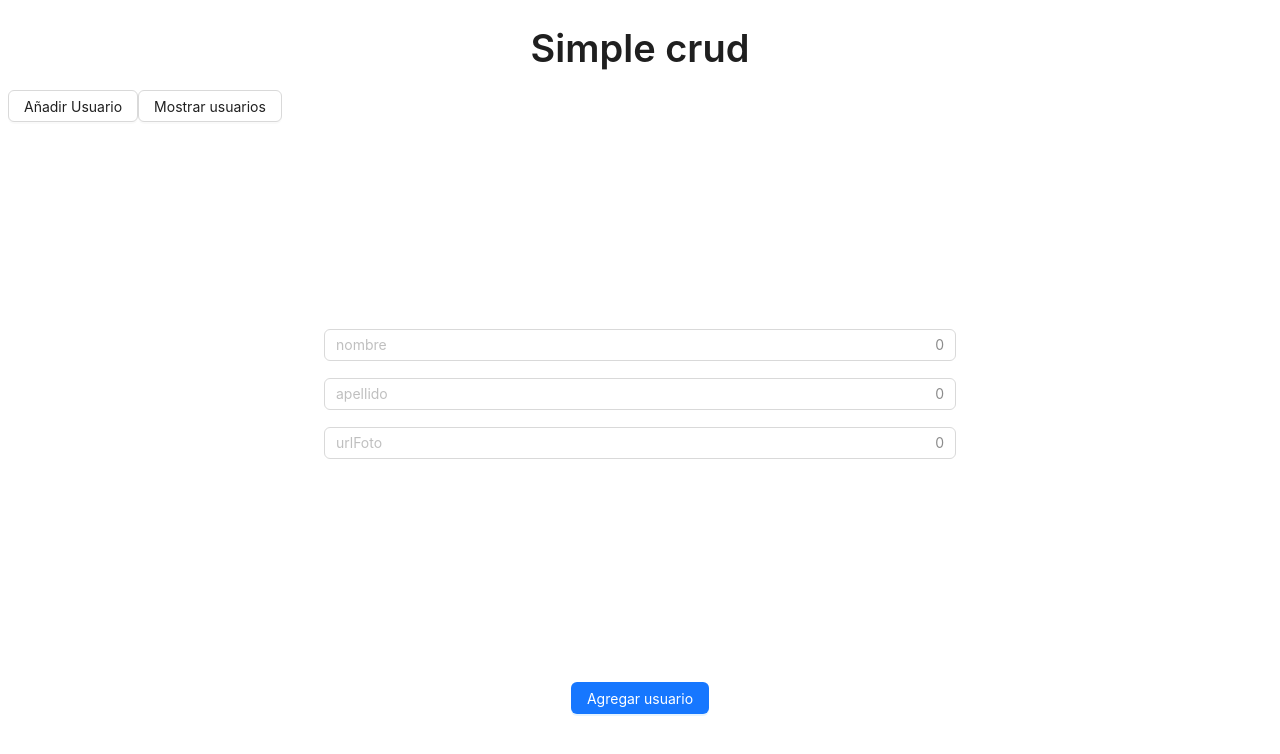
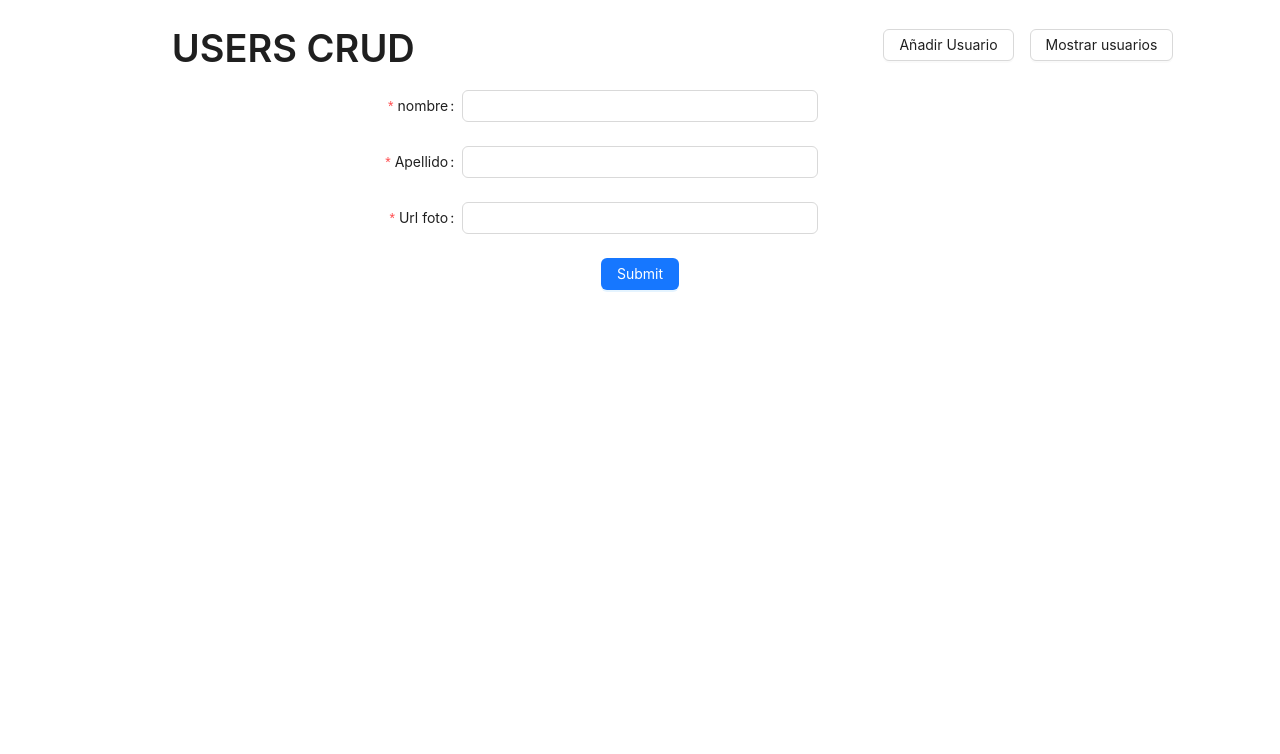
Before and after one commit to WilberthGamboa/CrudElectronReact, a React (Vite) app in the folder src/renderer/: page / in a window 1280 px wide. Shown: the top 754 px of the page. Built offline with nearby package versions, Linux system fonts and the light colour scheme.

Commit message:
se restructura el form

```diff
--- a/package.json
+++ b/package.json
@@ -17,6 +17,7 @@
     "build:linux": "npm run build && electron-builder --linux --config"
   },
   "dependencies": {
+    "@ant-design/colors": "^7.0.0",
     "@electron-toolkit/preload": "^1.0.3",
     "@electron-toolkit/utils": "^1.0.2",
     "antd": "^5.5.2",
--- a/src/renderer/src/App.jsx
+++ b/src/renderer/src/App.jsx
@@ -2,6 +2,10 @@
 import { AddUser } from "./components/addUser/AddUser";
 import { TitleForm } from "./components/addUser/components/TitleForm";
 import { UserView } from "./components/userView/UserView";
+
+import './style.css';
+import Layout, { Header } from "antd/es/layout/layout";
+
 function App() {
 
   const [visibilidad, setvisibilidad] = useState(false);
@@ -23,13 +27,20 @@
     }
   }
   return (
+
     <>
+
+  <header className="headerAnt">
     <TitleForm onSetViewFalse={onSetViewFalse} onSetViewTrue={onSetViewTrue} />
+    </header>
+
+
+
     {
      renderizarComponente()
 
     }
-    </>
+  </>
   )
 }
 
--- a/src/renderer/src/components/addUser/AddUser.jsx
+++ b/src/renderer/src/components/addUser/AddUser.jsx
@@ -1,12 +1,27 @@
-import React from 'react'
+import { Content } from 'antd/es/layout/layout'
 import { FormMercanciaVendida } from './components/FormMercanciaVendida'
-import { TitleForm } from './components/TitleForm'
+import { Col, Row } from 'antd'
+
 
 export const AddUser = () => {
   return (
-    <>
-    <FormMercanciaVendida/>
+   <main>
+         <Row justify={'center'}>
+          <Col span={20} >
 
-    </>
+          <FormMercanciaVendida/>
+          </Col>
+         </Row>
+
+
+
+
+
+
+
+   </main>
+
+
+
   )
 }
--- a/src/renderer/src/components/addUser/components/FormMercanciaVendida.jsx
+++ b/src/renderer/src/components/addUser/components/FormMercanciaVendida.jsx
@@ -1,37 +1,76 @@
-import { Col, Row } from "antd"
-import { InputComponent } from "./InputComponent"
-import { ButtonForm } from "./ButtonForm"
+import { Button, Form, Input, Row } from "antd"
 import { useState } from "react"
-
-
+import './style.css'
 
 export const FormMercanciaVendida = () => {
     const [inputValues, setinputValues] = useState({
-        nombre:'',
-        apellido:'',
-        urlFoto:'',
+        nombre: '',
+        apellido: '',
+        urlFoto: '',
     })
-    const onInputChange = ({target},name) => {
+    const onInputChange = ({ target }, name) => {
         setinputValues({
             ...inputValues,
-            [name]:target.value
+            [name]: target.value
         })
     }
 
-    const onClick = async () =>{
-       await  window.electronFront.guardarInformacion(inputValues)
+    const onClick = async () => {
+        await window.electronFront.guardarInformacion(inputValues)
     }
+    const layout = {
+        labelCol: {
+            span: 8,
+        },
+        wrapperCol: {
+            span: 8,
+        },
+    };
+    return (
 
-    return (
-        <>
-        <Row justify="center" align="middle" style={{ height: '70vh' }}>
-                <Col span={12}>
-                    <InputComponent onInputChange={onInputChange} name={'nombre'} placeholder={'nombre'}/>
-                    <InputComponent onInputChange={onInputChange} name={'apellido'} placeholder={'apellido'}  />
-                    <InputComponent onInputChange={onInputChange} name={'urlFoto'} placeholder={'urlFoto'}/>
-                </Col>
-        </Row>
-            <ButtonForm onClick={onClick}  />
-        </>
+        <Form className="" justify="center" align="middle" {...layout}>
+            <Form.Item
+                name={'nombre'}
+                label="nombre"
+                rules={[
+                    {
+                      required: true
+                    }
+                ]}
+            >
+                <Input onChange={(e) => onInputChange(e, "nombre")} />
+            </Form.Item>
+            <Form.Item
+                name={'apellido'}
+                label="Apellido"
+                rules={[
+                    {
+                        required: true
+                    }
+                ]}
+
+            >
+                <Input onChange={(e) => onInputChange(e, "apellido")} />
+            </Form.Item>
+
+            <Form.Item
+                name={'urlFoto'}
+                label="Url foto"
+                rules={[
+                    {
+                        required: true
+                    }
+                ]}
+
+            >
+                <Input onChange={(e) => onInputChange(e, "urlFoto")} />
+            </Form.Item>
+
+            <Form.Item wrapperCol={{ span: 8, offset: 8 }}>
+                <Button type="primary" htmlType="submit" onClick={onClick}>
+                    Submit
+                </Button>
+            </Form.Item>
+        </Form>
     )
 }
--- a/src/renderer/src/components/addUser/components/TitleForm.jsx
+++ b/src/renderer/src/components/addUser/components/TitleForm.jsx
@@ -1,17 +1,25 @@
-import { Button } from "antd"
+import { Button, Col, Row } from "antd"
+import Column from "antd/es/table/Column"
 import Title from "antd/es/typography/Title"
 
-export const TitleForm = ({onSetViewTrue,onSetViewFalse}) => {
+export const TitleForm = ({ onSetViewTrue, onSetViewFalse }) => {
   return (
-   <>
-  <div>
-  <Title direction="vertical" align="center">Simple crud</Title>
-    <nav>
-    <Button onClick={onSetViewFalse} >Añadir Usuario</Button>
-    <Button onClick={onSetViewTrue}>Mostrar usuarios</Button>
-    </nav>
-  </div>
-
-   </>
+    <>
+       <Row align="middle">
+  <Col  span={11} justify="center">
+    <Title align="center">USERS CRUD</Title>
+  </Col>
+  <Col span={11}   >
+    <Row gutter={16} justify="end">
+      <Col>
+        <Button onClick={onSetViewFalse}>Añadir Usuario</Button>
+      </Col>
+      <Col>
+        <Button onClick={onSetViewTrue}>Mostrar usuarios</Button>
+      </Col>
+    </Row>
+  </Col>
+</Row>
+    </>
   )
 }
--- /dev/null
+++ b/src/renderer/src/components/addUser/components/style.css
@@ -0,0 +1,4 @@
+header{
+    background-color: white;
+    text-transform: uppercase;
+}
--- a/src/renderer/src/components/userView/UserView.jsx
+++ b/src/renderer/src/components/userView/UserView.jsx
@@ -1,6 +1,6 @@
 import { Button } from "antd";
 import { useEffect, useState } from "react";
-
+import './style.css'
 export const UserView = () => {
 
   const [index, setindex] = useState(1)
--- /dev/null
+++ b/src/renderer/src/components/userView/style.css
@@ -0,0 +1,4 @@
+img{
+    display: block;
+    max-width: 600px;
+}
--- /dev/null
+++ b/src/renderer/src/style.css
@@ -0,0 +1,363 @@
+
+/*! normalize.css v8.0.1 | MIT License | github.com/necolas/normalize.css */
+
+/* Document
+   ========================================================================== */
+
+/**
+ * 1. Correct the line height in all browsers.
+ * 2. Prevent adjustments of font size after orientation changes in iOS.
+ */
+
+ html {
+    line-height: 1.15; /* 1 */
+    -webkit-text-size-adjust: 100%; /* 2 */
+  }
+
+  /* Sections
+     ========================================================================== */
+
+  /**
+   * Remove the margin in all browsers.
+   */
+
+  body {
+    margin: 0;
+  }
+
+  /**
+   * Render the `main` element consistently in IE.
+   */
+
+  main {
+    display: block;
+  }
+
+  /**
+   * Correct the font size and margin on `h1` elements within `section` and
+   * `article` contexts in Chrome, Firefox, and Safari.
+   */
+
+  h1 {
+    font-size: 2em;
+    margin: 0.67em 0;
+  }
+
+  /* Grouping content
+     ========================================================================== */
+
+  /**
+   * 1. Add the correct box sizing in Firefox.
+   * 2. Show the overflow in Edge and IE.
+   */
+
+  hr {
+    box-sizing: content-box; /* 1 */
+    height: 0; /* 1 */
+    overflow: visible; /* 2 */
+  }
+
+  /**
+   * 1. Correct the inheritance and scaling of font size in all browsers.
+   * 2. Correct the odd `em` font sizing in all browsers.
+   */
+
+  pre {
+    font-family: monospace, monospace; /* 1 */
+    font-size: 1em; /* 2 */
+  }
+
+  /* Text-level semantics
+     ========================================================================== */
+
+  /**
+   * Remove the gray background on active links in IE 10.
+   */
+
+  a {
+    background-color: transparent;
+  }
+
+  /**
+   * 1. Remove the bottom border in Chrome 57-
+   * 2. Add the correct text decoration in Chrome, Edge, IE, Opera, and Safari.
+   */
+
+  abbr[title] {
+    border-bottom: none; /* 1 */
+    text-decoration: underline; /* 2 */
+    text-decoration: underline dotted; /* 2 */
+  }
+
+  /**
+   * Add the correct font weight in Chrome, Edge, and Safari.
+   */
+
+  b,
+  strong {
+    font-weight: bolder;
+  }
+
+  /**
+   * 1. Correct the inheritance and scaling of font size in all browsers.
+   * 2. Correct the odd `em` font sizing in all browsers.
+   */
+
+  code,
+  kbd,
+  samp {
+    font-family: monospace, monospace; /* 1 */
+    font-size: 1em; /* 2 */
+  }
+
+  /**
+   * Add the correct font size in all browsers.
+   */
+
+  small {
+    font-size: 80%;
+  }
+
+  /**
+   * Prevent `sub` and `sup` elements from affecting the line height in
+   * all browsers.
+   */
+
+  sub,
+  sup {
+    font-size: 75%;
+    line-height: 0;
+    position: relative;
+    vertical-align: baseline;
+  }
+
+  sub {
+    bottom: -0.25em;
+  }
+
+  sup {
+    top: -0.5em;
+  }
+
+  /* Embedded content
+     ========================================================================== */
+
+  /**
+   * Remove the border on images inside links in IE 10.
+   */
+
+  img {
+    border-style: none;
+  }
+
+  /* Forms
+     ========================================================================== */
+
+  /**
+   * 1. Change the font styles in all browsers.
+   * 2. Remove the margin in Firefox and Safari.
+   */
+
+  button,
+  input,
+  optgroup,
+  select,
+  textarea {
+    font-family: inherit; /* 1 */
+    font-size: 100%; /* 1 */
+    line-height: 1.15; /* 1 */
+    margin: 0; /* 2 */
+  }
+
+  /**
+   * Show the overflow in IE.
+   * 1. Show the overflow in Edge.
+   */
+
+  button,
+  input { /* 1 */
+    overflow: visible;
+  }
+
+  /**
+   * Remove the inheritance of text transform in Edge, Firefox, and IE.
+   * 1. Remove the inheritance of text transform in Firefox.
+   */
+
+  button,
+  select { /* 1 */
+    text-transform: none;
+  }
+
+  /**
+   * Correct the inability to style clickable types in iOS and Safari.
+   */
+
+  button,
+  [type="button"],
+  [type="reset"],
+  [type="submit"] {
+    -webkit-appearance: button;
+  }
+
+  /**
+   * Remove the inner border and padding in Firefox.
+   */
+
+  button::-moz-focus-inner,
+  [type="button"]::-moz-focus-inner,
+  [type="reset"]::-moz-focus-inner,
+  [type="submit"]::-moz-focus-inner {
+    border-style: none;
+    padding: 0;
+  }
+
+  /**
+   * Restore the focus styles unset by the previous rule.
+   */
+
+  button:-moz-focusring,
+  [type="button"]:-moz-focusring,
+  [type="reset"]:-moz-focusring,
+  [type="submit"]:-moz-focusring {
+    outline: 1px dotted ButtonText;
+  }
+
+  /**
+   * Correct the padding in Firefox.
+   */
+
+  fieldset {
+    padding: 0.35em 0.75em 0.625em;
+  }
+
+  /**
+   * 1. Correct the text wrapping in Edge and IE.
+   * 2. Correct the color inheritance from `fieldset` elements in IE.
+   * 3. Remove the padding so developers are not caught out when they zero out
+   *    `fieldset` elements in all browsers.
+   */
+
+  legend {
+    box-sizing: border-box; /* 1 */
+    color: inherit; /* 2 */
+    display: table; /* 1 */
+    max-width: 100%; /* 1 */
+    padding: 0; /* 3 */
+    white-space: normal; /* 1 */
+  }
+
+  /**
+   * Add the correct vertical alignment in Chrome, Firefox, and Opera.
+   */
+
+  progress {
+    vertical-align: baseline;
+  }
+
+  /**
+   * Remove the default vertical scrollbar in IE 10+.
+   */
+
+  textarea {
+    overflow: auto;
+  }
+
+  /**
+   * 1. Add the correct box sizing in IE 10.
+   * 2. Remove the padding in IE 10.
+   */
+
+  [type="checkbox"],
+  [type="radio"] {
+    box-sizing: border-box; /* 1 */
+    padding: 0; /* 2 */
+  }
+
+  /**
+   * Correct the cursor style of increment and decrement buttons in Chrome.
+   */
+
+  [type="number"]::-webkit-inner-spin-button,
+  [type="number"]::-webkit-outer-spin-button {
+    height: auto;
+  }
+
+  /**
+   * 1. Correct the odd appearance in Chrome and Safari.
+   * 2. Correct the outline style in Safari.
+   */
+
+  [type="search"] {
+    -webkit-appearance: textfield; /* 1 */
+    outline-offset: -2px; /* 2 */
+  }
+
+  /**
+   * Remove the inner padding in Chrome and Safari on macOS.
+   */
+
+  [type="search"]::-webkit-search-decoration {
+    -webkit-appearance: none;
+  }
+
+  /**
+   * 1. Correct the inability to style clickable types in iOS and Safari.
+   * 2. Change font properties to `inherit` in Safari.
+   */
+
+  ::-webkit-file-upload-button {
+    -webkit-appearance: button; /* 1 */
+    font: inherit; /* 2 */
+  }
+
+  /* Interactive
+     ========================================================================== */
+
+  /*
+   * Add the correct display in Edge, IE 10+, and Firefox.
+   */
+
+  details {
+    display: block;
+  }
+
+  /*
+   * Add the correct display in all browsers.
+   */
+
+  summary {
+    display: list-item;
+  }
+
+  /* Misc
+     ========================================================================== */
+
+  /**
+   * Add the correct display in IE 10+.
+   */
+
+  template {
+    display: none;
+  }
+
+  /**
+   * Add the correct display in IE 10.
+   */
+
+  [hidden] {
+    display: none;
+  }
+/*
+
+Gris claro: #f5f5f5
+Beige: #eae6de
+Crema: #fff9e6
+Rosa pastel: #f8cfd1
+Azul pastel: #c5d9e8
+Verde menta: #b2d8d8
+Marrón claro: #d3b8a1
+Terracota: #e07a5f
+Verde oliva claro: #c8d5a9
+Amarillo suave: #ffe680
+*/
```
Also changed, not shown: src/renderer/src/components/addUser/components/InputComponent.jsx (+3 -4 lines), 1 other file (tests, documents, lock files or other folders).
